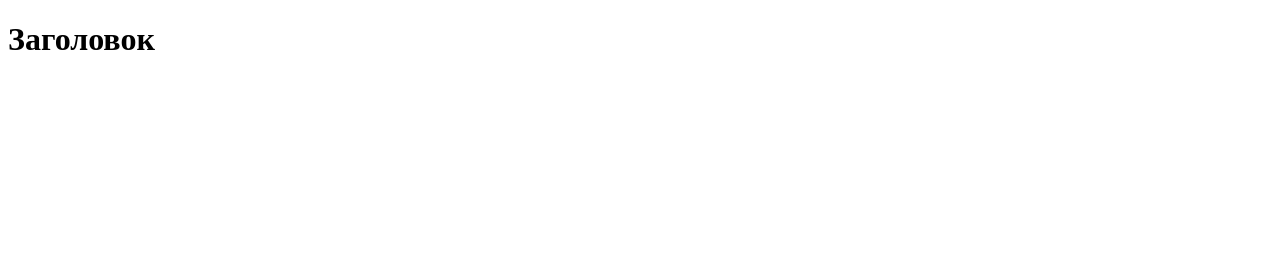
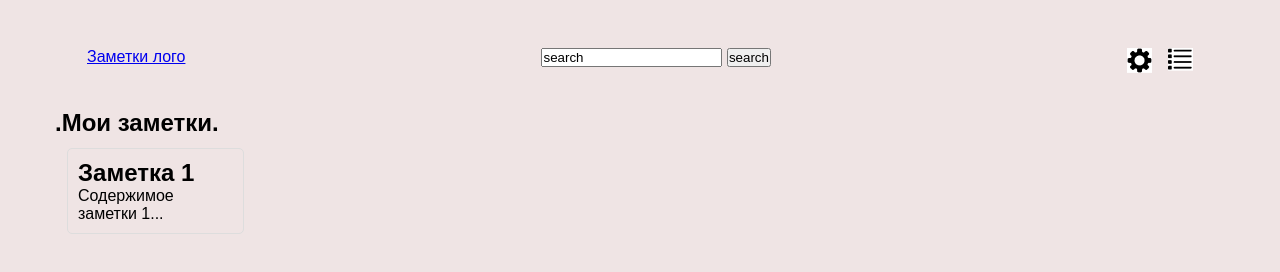
Before and after one commit to SUNSH1N377/algoritmika1, a plain HTML site: page index.html in a window 1280 px wide. Drawn offline with Linux system fonts and the light colour scheme.

Commit message:
добавили

```diff
--- a/index.html
+++ b/index.html
@@ -5,11 +5,44 @@
     <meta http-equiv="X-UA-Compatible" content="IE=edge">
     <meta name="viewport" content="width=device-width, initial-scale=1.0">
     <title>Document</title>
+    <link rel="stylesheet"href="./src/styles/style.css">
 </head>
 <body>
-    <h1>Заголовок</h1>
-    <div></div>
-    <p></p>
-    <a href=""></a>
+  <div class="container">
+
+    <header class="header">
+        <div class="logo">
+            <a href="#">Заметки лого</a>
+        </div>
+
+        <div class="searching">
+            <input type="text" value="search">
+            <button class="bth">search</button>
+        </div>
+
+        <div class="navigation">
+            <ul>
+                <li><a href=""><img src="./src/image 1.png" alt=""></a></li>
+                <li><a href=""><img src="./src/image 2.png" alt=""></a></li>
+            </ul>
+
+        </div>
+
+    </header>
+  </div>
+
+  <div class="container">
+    <div class="sidebar">
+            <h2>.Мои заметки.</h2>
+
+            <div class="main-content">
+                <div class="note-card">
+                  <h2>Заметка 1</h2>
+                  <p>Содержимое заметки 1...</p>
+                </div>
+        </div>
+    </div>
+
+    <script src="./src/js/script.js"></script>
 </body>
 </html>
--- a/src/styles/style.css
+++ b/src/styles/style.css
@@ -0,0 +1,49 @@
+ *{margin: 0;
+      padding: 0;
+      box-sizing: border-box;}
+body {font-family: Arial, Helvetica, sans-serif;
+      color: black;
+      background-color: #EFE4E4;}
+
+.container{
+    max-width: 1200px;
+    margin: 0 auto;
+    padding: 0 15px;
+}
+
+      .header{
+          margin-top: 1rem;
+          padding: 2rem;
+          display: flex;
+          justify-content: space-between;
+          background-color: #EFE4E4;
+        }
+
+      .navigation> ul{
+          display: flex;
+          gap: 1rem;
+        }
+
+      ul{
+          list-style-type: none;
+        }
+
+        .sidebar{
+            width: 200px;
+            background-color: #EFE4E4;
+            position: fixed;
+            height: 100%;
+            overflow: auto;
+         }
+
+         .main-content {
+            margin-left: 1px;
+            padding: 10px;
+          }
+
+          .note-card {
+            border: 1px solid #ddd;
+            margin: 1px;
+            padding: 10px;
+            border-radius: 5px;
+          }
```
Also changed, not shown: src/image 1.png (added), src/image 2.png (added).
